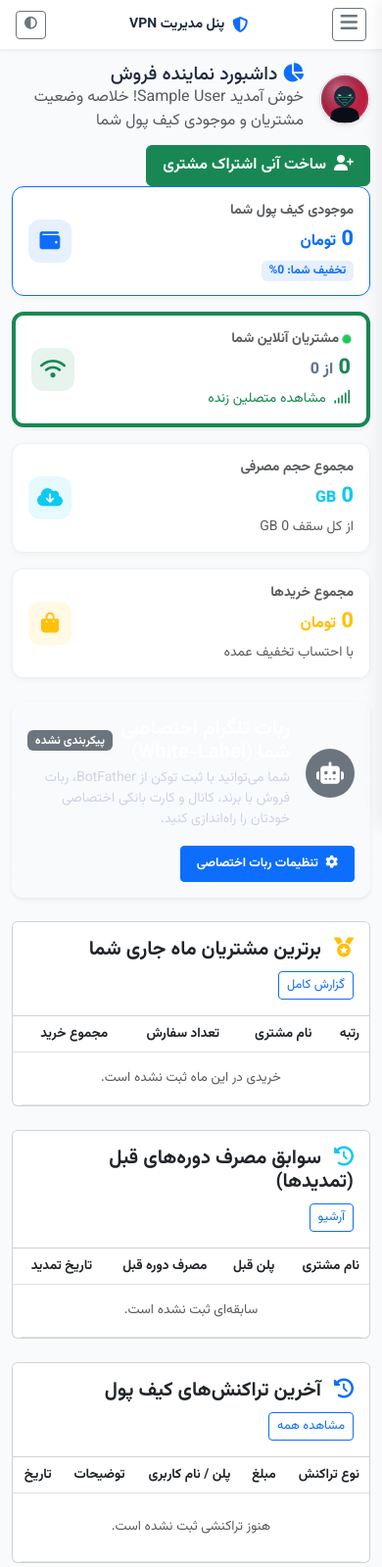
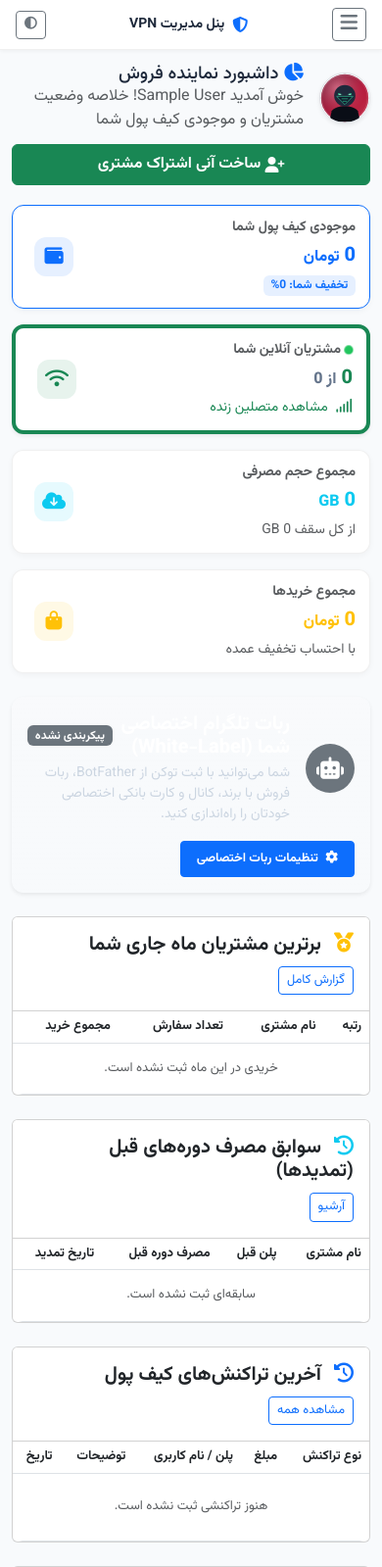
Before and after one commit to MOhammaDpirouznia/TGBot, a Flask app: page /reseller/dashboard in a window 390 px wide. Shown: the top 1599 px of the page at 98% size. Run offline with Flask 3, Linux system fonts and the light colour scheme; the visitor is signed in with stand-in values (Sample User, id 1); data that the repository does not hold is empty.

```diff
--- a/templates/base.html
+++ b/templates/base.html
@@ -46,12 +46,16 @@
             --text-muted: #94a3b8;
         }
 
-        body {
+        html, body {
             font-family: 'Vazirmatn', sans-serif;
             background-color: var(--body-bg);
             color: var(--text-main);
             min-height: 100vh;
             margin: 0;
+            padding: 0;
+            width: 100%;
+            max-width: 100vw;
+            overflow-x: hidden;
             transition: background-color 0.25s ease, color 0.25s ease;
         }
 
@@ -144,7 +148,7 @@
             flex-direction: column;
             box-shadow: -4px 0 15px rgba(0,0,0,0.06);
             border-left: 1px solid var(--sidebar-border);
-            transition: transform 0.3s cubic-bezier(0.4, 0, 0.2, 1);
+            transition: right 0.3s cubic-bezier(0.4, 0, 0.2, 1), transform 0.3s cubic-bezier(0.4, 0, 0.2, 1);
             overflow: hidden;
         }
 
@@ -465,14 +469,21 @@
 
         @media (max-width: 992px) {
             .sidebar {
-                transform: translateX(100%);
+                right: -285px !important;
+                transform: none !important;
+                box-shadow: none !important;
             }
             .sidebar.show {
-                transform: translateX(0);
+                right: 0 !important;
+                transform: none !important;
+                box-shadow: -6px 0 25px rgba(0, 0, 0, 0.35) !important;
             }
             .main-content {
-                margin-right: 0;
-                padding: 14px 12px;
+                margin-right: 0 !important;
+                padding: 14px 12px !important;
+                width: 100% !important;
+                max-width: 100vw !important;
+                overflow-x: hidden !important;
             }
             .table-search-wrapper {
                 max-width: 100%;
@@ -480,27 +491,59 @@
             }
         }
 
-        @media (max-width: 576px) {
+        @media (max-width: 768px) {
             .page-header {
-                flex-direction: column;
-                align-items: flex-start !important;
-                gap: 12px;
+                display: flex !important;
+                flex-direction: column !important;
+                align-items: stretch !important;
+                gap: 12px !important;
+                margin-bottom: 1.25rem !important;
             }
-            .page-title {
-                font-size: 1.2rem;
+            .page-header > div:last-child {
+                display: flex !important;
+                flex-wrap: wrap !important;
+                gap: 6px !important;
+                width: 100% !important;
+            }
+            .page-header > div:last-child .btn,
+            .page-header > div:last-child .badge {
+                flex: 1 1 auto !important;
+                min-width: 130px !important;
+                text-align: center !important;
+                justify-content: center !important;
+                display: inline-flex !important;
+                align-items: center !important;
             }
             .stat-card {
                 padding: 14px 16px !important;
-                min-height: 90px;
+                min-height: 85px !important;
             }
             .stat-card .stat-icon {
-                width: 44px;
-                height: 44px;
-                font-size: 1.3rem;
-                margin-right: 10px;
+                width: 44px !important;
+                height: 44px !important;
+                font-size: 1.3rem !important;
+                margin-right: 0 !important;
+                margin-left: 10px !important;
+            }
+        }
+
+        @media (max-width: 576px) {
+            .page-title {
+                font-size: 1.15rem !important;
+            }
+            .stat-card {
+                padding: 12px 14px !important;
+                min-height: 75px !important;
+            }
+            .stat-card .stat-icon {
+                width: 40px !important;
+                height: 40px !important;
+                font-size: 1.2rem !important;
+                margin-right: 0 !important;
+                margin-left: 8px !important;
             }
             .stat-card h3 {
-                font-size: 1.35rem !important;
+                font-size: 1.25rem !important;
             }
             .card-header {
                 flex-direction: column;
@@ -511,8 +554,8 @@
                 width: 100%;
             }
             .table th, .table td {
-                padding: 8px 10px;
-                font-size: 0.85rem;
+                padding: 6px 8px;
+                font-size: 0.82rem;
             }
             .btn-sm {
                 padding: 4px 8px;
```
Also changed, not shown: templates/dashboard.html (+4 -4 lines).
